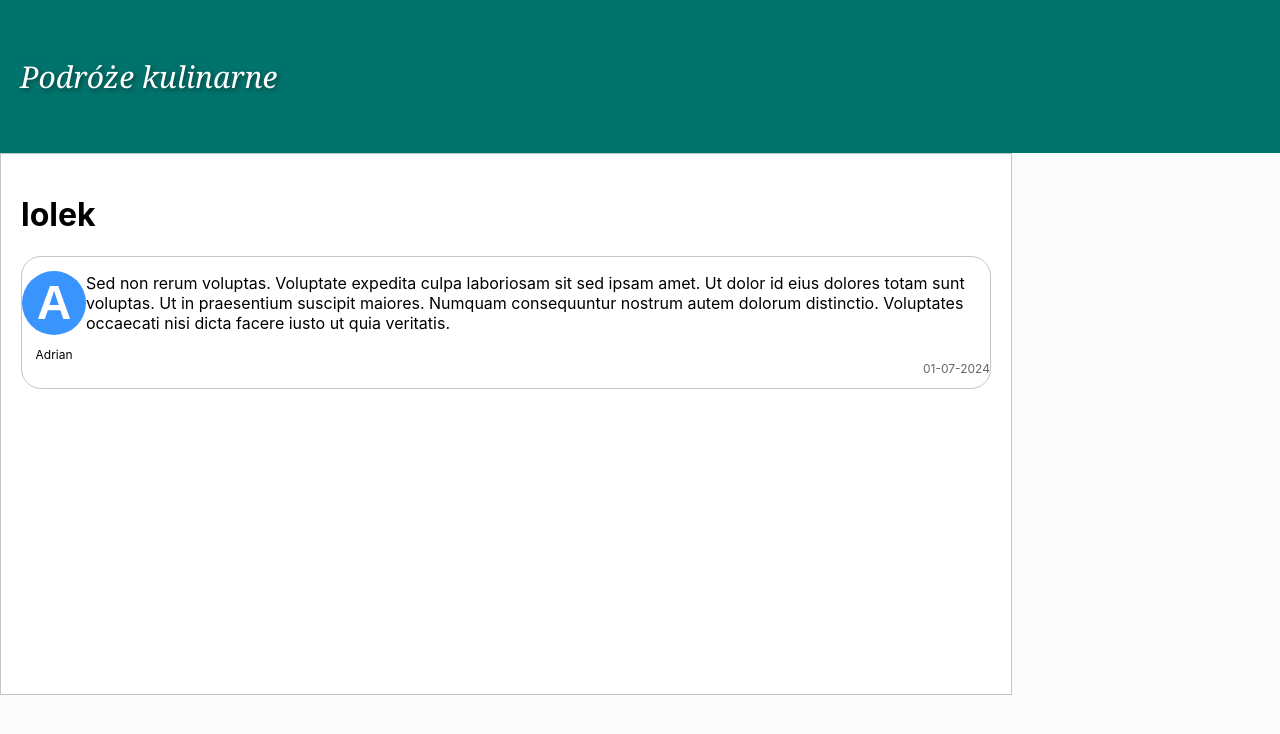
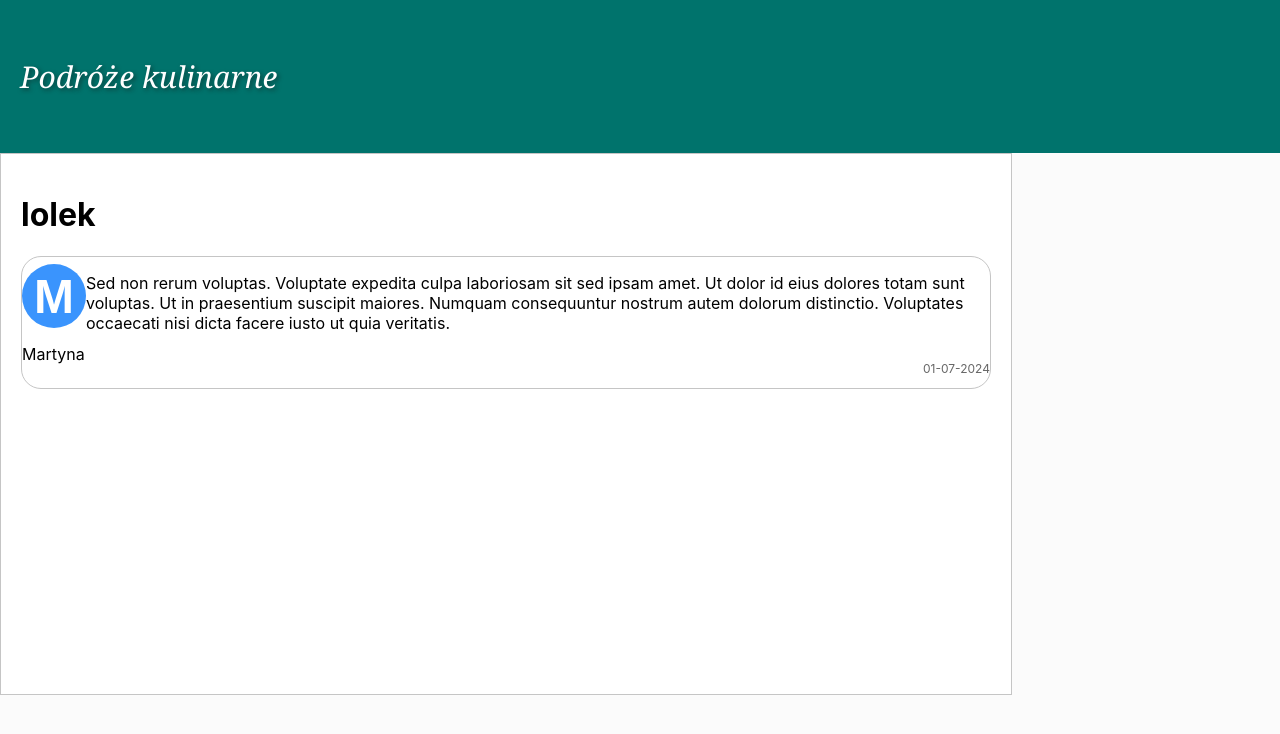
Before and after one commit to AdiPodlas/Mikroblog, a React (Create React App) app: page / in a window 1280 px wide. Shown: the top 734 px of the page. Built offline with nearby package versions, Linux system fonts and the light colour scheme.

Commit message:
avatar componet

```diff
--- a/src/Avatar.js
+++ b/src/Avatar.js
@@ -1,2 +1,15 @@
 import React from 'react';
 import './Avatar.css';
+
+export const Avatar = ({ name }) => {
+    const initial = name.charAt(0).toUpperCase();
+
+    return (
+        <div className="avatar-container">
+            <div className="avatar">
+                {initial}
+            </div>
+            <p className="avatar-caption">{name}</p>
+        </div>
+    );
+};
--- a/src/BlogEntry.css
+++ b/src/BlogEntry.css
@@ -39,19 +39,3 @@
     color: #666;
     align-self: flex-end; /* Umieszczenie daty w prawym dolnym rogu .text-container */
 }
-
-.avatar{
-    font-size: 3rem;
-    font-weight: bold;
-    background: #3A94FD;
-    color: white;
-    border-radius: 50%;
-    text-align: center;
-    width: 4rem;
-    height: 4rem;
-    display: flex;
-    justify-content: center;
-    align-items: center;
-    /* line-height: 3.5rem; */
-    font-family: sans-serif;
-}
--- a/src/BlogEntry.js
+++ b/src/BlogEntry.js
@@ -1,6 +1,6 @@
 import React from 'react';
 import './BlogEntry.css';
-
+import { Avatar } from './Avatar';
 
 export const BlogEntry = ({ title }) => {
     return (
@@ -8,11 +8,7 @@ export const BlogEntry = ({ title }) => {
             <h1>{title}</h1>
             <div className="blog-entry__content">
                 <div className="image-container">
-
-                    <div className='avatar'>
-                        A
-                    </div>
-                    <p className="image-caption">Adrian</p>
+                    <Avatar name="Martyna" />
                 </div>
                 <div className="text-container">
                     <p className="text-content">
```
